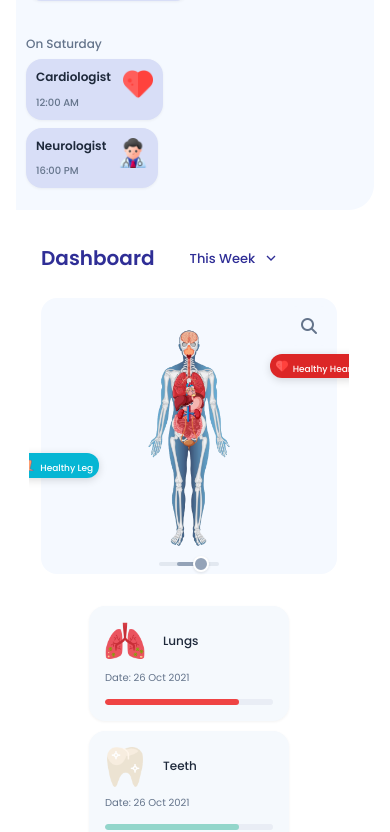
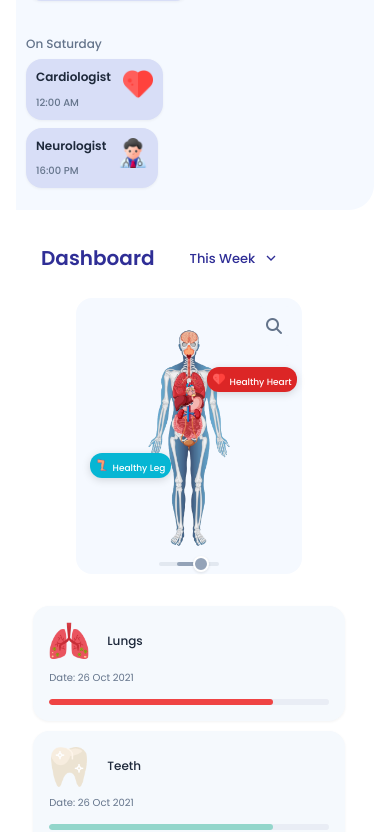
Before and after one commit to vikramsomai/healthcare-dashboard, a React (Vite) app: page / in a window 390 px wide. Shown: the part 830-1662 px from the top of the page. Built offline with nearby package versions, Linux system fonts and the light colour scheme.

Commit message:
fix for mobile screen

```diff
--- a/src/components/AnatomySection/AnatomySection.css
+++ b/src/components/AnatomySection/AnatomySection.css
@@ -291,8 +291,15 @@
 @media (max-width: 479px) {
   .anatomy-section {
     height: 300px;
-    width: 320px;
+    width: 250px;
     padding: 12px;
+  }
+  .health-indicator.heart {
+    right: 2% !important;
+    top: 25% !important;
+  }
+  .health-indicator.legss {
+    left: 6% !important;
   }
   .anatomy-placeholder img {
     object-fit: cover;
--- a/src/components/HealthStatusCards/HealthStatusCards.css
+++ b/src/components/HealthStatusCards/HealthStatusCards.css
@@ -223,6 +223,10 @@
 @media (max-width: 479px) {
   .health-status-cards {
     gap: 10px;
+    width: 90%;
+  }
+  .health-status-card {
+    width: 100%;
   }
   .progress-track {
     height: 10px;
--- a/src/index.css
+++ b/src/index.css
@@ -40,3 +40,10 @@ h1 {
     background-color: #f9f9f9;
   }
 }
+
+@media (prefers-color-scheme: dark) {
+  :root {
+    color: #213547;
+    background-color: #dfebf7;
+  }
+}
```
